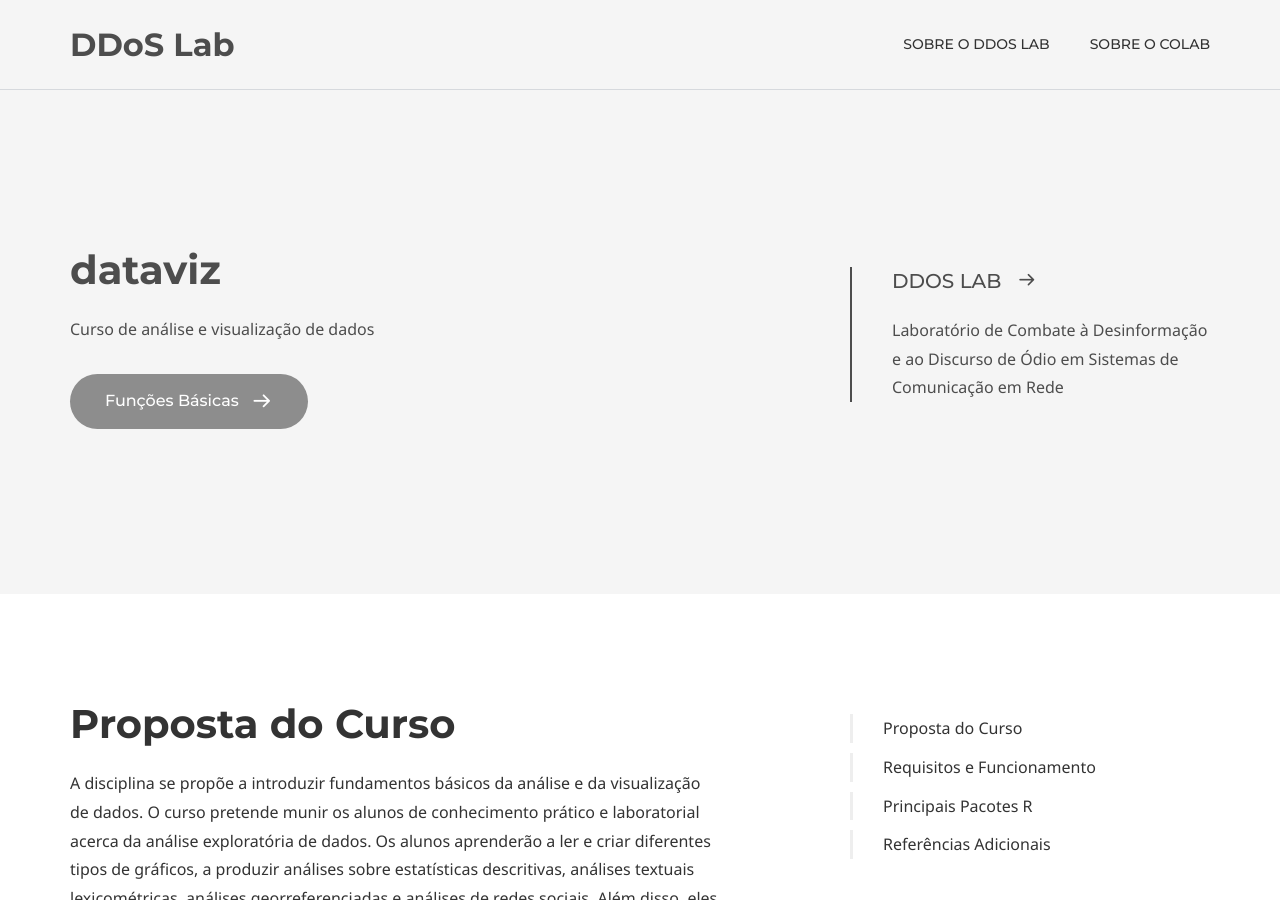
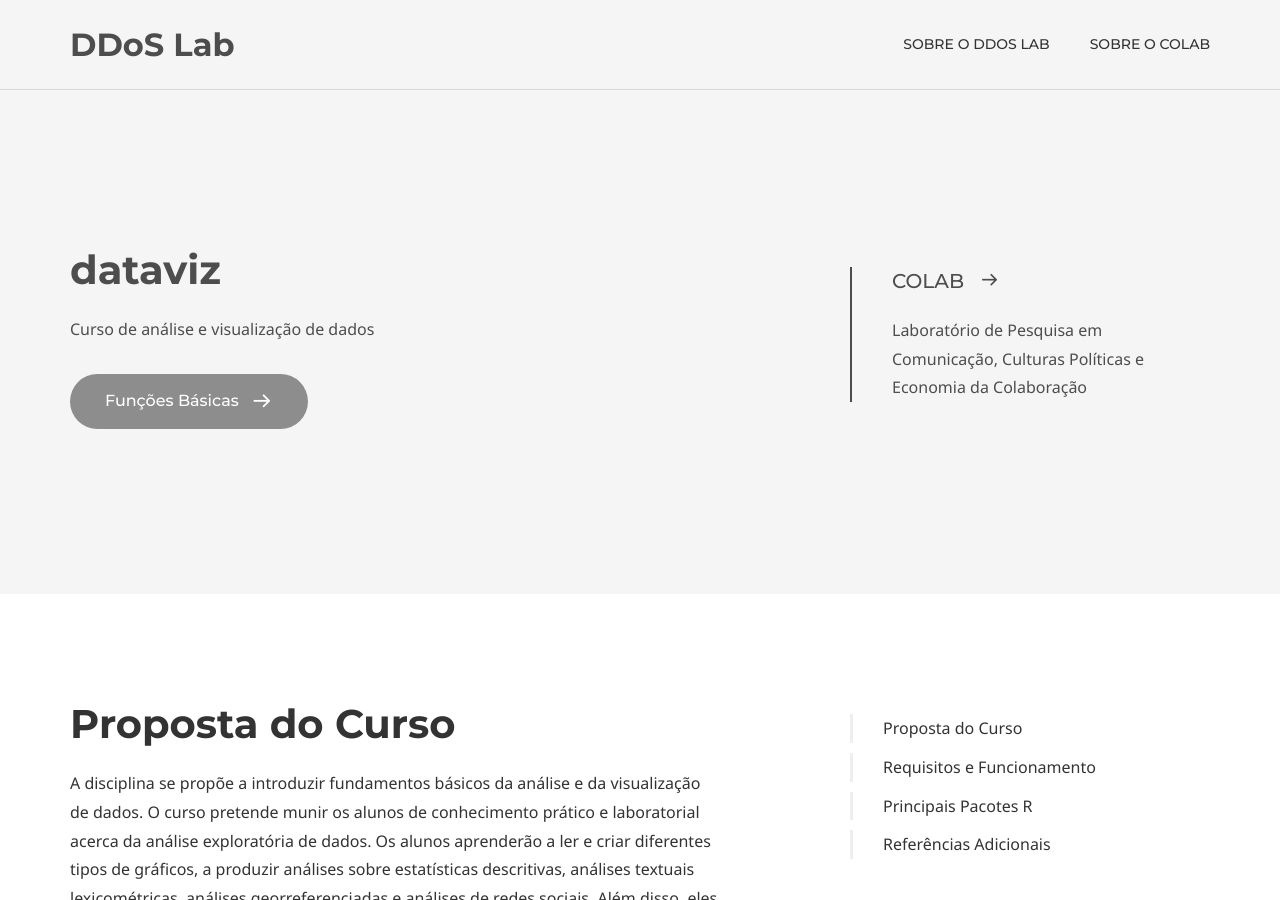
Before and after one commit to coLAB-UFF/docs, a Jekyll site: the page built from dataviz.md, in a window 1280 px wide and 900 px high. Built offline with Jekyll 4.4.1, drawn with Linux system fonts in a browser that asks for light colours; some web fonts are replaced.

Commit message:
Update dataviz.md

```diff
--- a/dataviz.md
+++ b/dataviz.md
@@ -10,10 +10,10 @@ description: Curso de análise e visualização de dados
 
 # Author box
 author:
-    title: DDoS Lab
-    title_url: 'https://colab-uff.github.io/ddoslab/'
+    title: coLAB
+    title_url: 'https://colab-uff.github.io/'
     external_url: true
-    description: Laboratório de Combate à Desinformação e ao Discurso de Ódio em Sistemas de Comunicação em Rede
+    description: Laboratório de Pesquisa em Comunicação, Culturas Políticas e Economia da Colaboração
 
 # Micro navigation
 micro_nav: false
```
